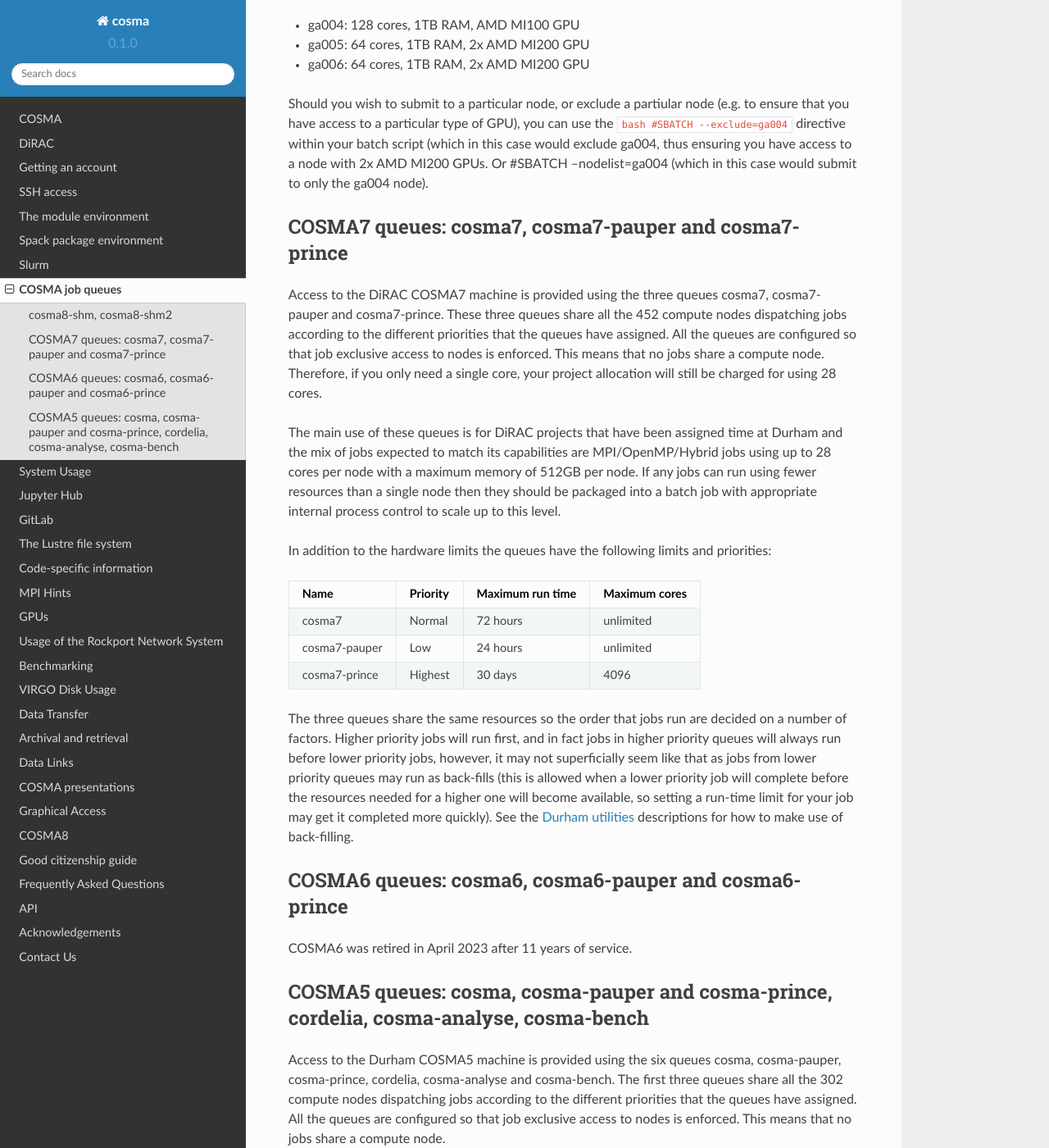
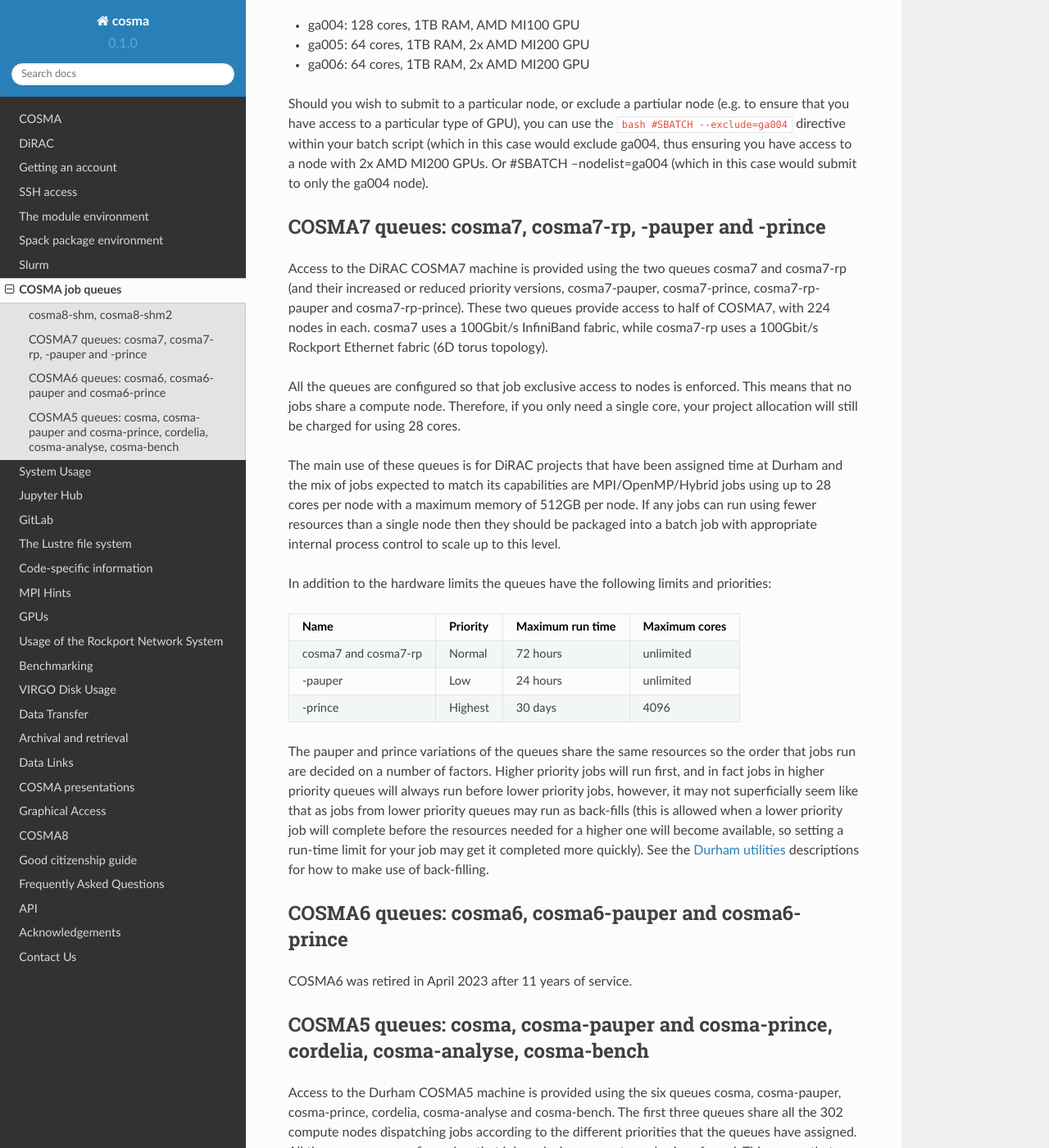
Before and after one commit to agb32/cosmadoc, a Sphinx documentation site: the page built from docs/source/queue.md, in a window 1280 px wide and 1400 px high, scrolled down 966 px. Shown: the whole window at 82% size. Built offline with Sphinx 7.4.7 and the Read the Docs theme 2.0.0, drawn with Linux system fonts in a browser that asks for light colours.

Commit message:
added cosma7-rp

````diff
--- a/docs/source/queue.md
+++ b/docs/source/queue.md
@@ -28,9 +28,11 @@ cosma8-shm2 contains:
 
 Should you wish to submit to a particular node, or exclude a partiular node (e.g. to ensure that you have access to a particular type of GPU), you can use the ```bash #SBATCH --exclude=ga004``` directive within your batch script (which in this case would exclude ga004, thus ensuring you have access to a node with 2x AMD MI200 GPUs. Or #SBATCH --nodelist=ga004 (which in this case would submit to only the ga004 node).
 
-## COSMA7 queues: cosma7, cosma7-pauper and cosma7-prince
+## COSMA7 queues: cosma7, cosma7-rp, -pauper and -prince
 
-Access to the DiRAC COSMA7 machine is provided using the three queues cosma7, cosma7-pauper and cosma7-prince. These three queues share all the 452 compute nodes dispatching jobs according to the different priorities that the queues have assigned. All the queues are configured so that job exclusive access to nodes is enforced. This means that no jobs share a compute node. Therefore, if you only need a single core, your project allocation will still be charged for using 28 cores.
+Access to the DiRAC COSMA7 machine is provided using the two queues cosma7 and cosma7-rp (and their increased or reduced priority versions, cosma7-pauper, cosma7-prince, cosma7-rp-pauper and cosma7-rp-prince). These two queues provide access to half of COSMA7, with 224 nodes in each.  cosma7 uses a 100Gbit/s InfiniBand fabric, while cosma7-rp uses a 100Gbit/s Rockport Ethernet fabric (6D torus topology).
+
+All the queues are configured so that job exclusive access to nodes is enforced. This means that no jobs share a compute node. Therefore, if you only need a single core, your project allocation will still be charged for using 28 cores.
 
 The main use of these queues is for DiRAC projects that have been assigned time at Durham and the mix of jobs expected to match its capabilities are MPI/OpenMP/Hybrid jobs using up to 28 cores per node with a maximum memory of 512GB per node. If any jobs can run using fewer resources than a single node then they should be packaged into a batch job with appropriate internal process control to scale up to this level.
 
@@ -39,11 +41,11 @@ In addition to the hardware limits the queues have the following limits and prio
 
 | Name             | Priority          | Maximum run time	   | Maximum cores    |
 | ---------------- | ----------------- | ----------------------| ---------------- |
-| cosma7           | Normal            | 72 hours              | unlimited        |
-| cosma7-pauper	   | Low               | 24 hours              | unlimited        |
-| cosma7-prince    | Highest           | 30 days               | 4096             |
+| cosma7 and cosma7-rp           | Normal            | 72 hours              | unlimited        |
+| -pauper	   | Low               | 24 hours              | unlimited        |
+| -prince    | Highest           | 30 days               | 4096             |
 
-The three queues share the same resources so the order that jobs run are decided on a number of factors. Higher priority jobs will run first, and in fact jobs in higher priority queues will always run before lower priority jobs, however, it may not superficially seem like that as jobs from lower priority queues may run as back-fills (this is allowed when a lower priority job will complete before the resources needed for a higher one will become available, so setting a run-time limit for your job may get it completed more quickly). See the [Durham utilities](LINK) descriptions for how to make use of back-filling.
+The pauper and prince variations of the queues share the same resources so the order that jobs run are decided on a number of factors. Higher priority jobs will run first, and in fact jobs in higher priority queues will always run before lower priority jobs, however, it may not superficially seem like that as jobs from lower priority queues may run as back-fills (this is allowed when a lower priority job will complete before the resources needed for a higher one will become available, so setting a run-time limit for your job may get it completed more quickly). See the [Durham utilities](LINK) descriptions for how to make use of back-filling.
 
 ## COSMA6 queues: cosma6, cosma6-pauper and cosma6-prince
 
````
